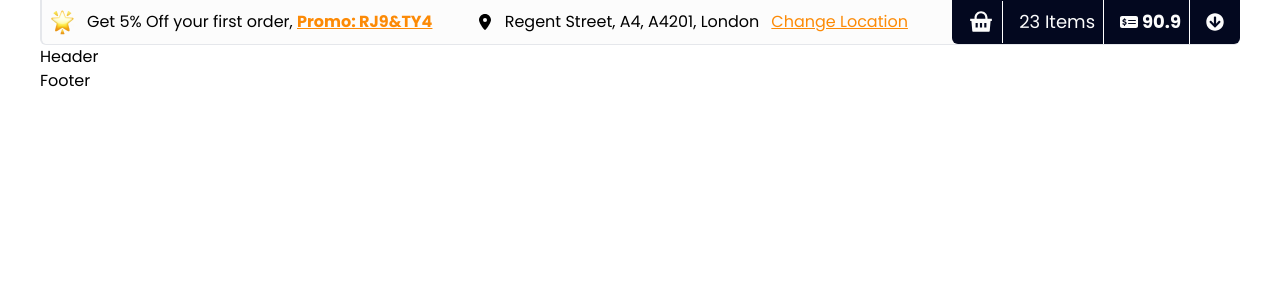
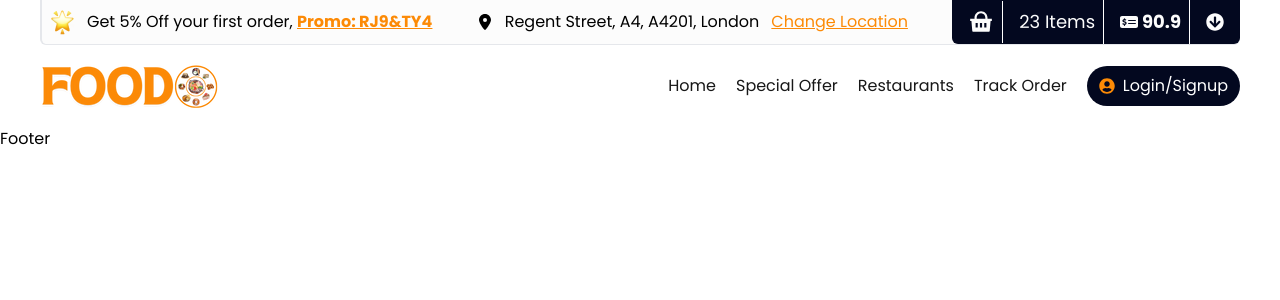
Before and after one commit to hasaanmumtaz6/foooddish, a Next.js app: page /components/Layout in a window 1280 px wide. Shown: the top 300 px of the page. Built offline with nearby package versions, Linux system fonts and the light colour scheme.

Commit message:
header code completed

```diff
--- a/pages/components/Header.tsx
+++ b/pages/components/Header.tsx
@@ -1,11 +1,29 @@
-import React from 'react'
+import Image from "next/image";
+import React from "react";
+import logo from "@/public/img/logo.png";
+import Link from "next/link";
+import { FaUserCircle } from "react-icons/fa";
 
 const Header = () => {
   return (
-    <header>
-      Header
+    <header className="header">
+      <Link href="/" className="logo-Box">
+        <Image src={logo} alt="logo" />
+      </Link>
+      <span className="tabs-Box">
+        <span className="tabs">
+          <Link href="/">Home</Link>
+          <Link href="/">Special Offer</Link>
+          <Link href="/">Restaurants</Link>
+          <Link href="/">Track Order</Link>
+        </span>
+        <span className="reg-log-btn">
+          <FaUserCircle />
+          <p>Login/Signup</p>
+        </span>
+      </span>
     </header>
-  )
-}
+  );
+};
 
-export default Header
+export default Header;
--- a/pages/components/Layout.tsx
+++ b/pages/components/Layout.tsx
@@ -15,10 +15,12 @@ const poppins = Poppins({
 
 const Layout = ({ children }: LayoutProps) => {
   return (
-    <main className={`${poppins.className} px-10`}>
-      <Navbar />
-      <Header />
-      {children}
+    <main className={poppins.className}>
+      <section className="layout">
+        <Navbar />
+        <Header />
+        <section className="main-content">{children}</section>
+      </section>
       <Footer />
     </main>
   );
--- a/styles/globals.css
+++ b/styles/globals.css
@@ -3,33 +3,61 @@
 @tailwind utilities;
 
 :root {
-  --background: #ffffff;
-  --foreground: #171717;
+  --background-primary: #fc8a06;
+  --background-secondry: #fcfcfc;
+  --background-third: #03081f;
+  --background-fourth: #D9D9D9;
+  --text-primary: #171717;
+  --text-secondry: #fc8a06;
+  --text-third: #fcfcfc;
 }
 
-*{
+* {
   padding: 0;
   margin: 0;
   box-sizing: border-box;
 }
-
+.layout {
+  @apply px-10 select-none;
+}
 /* navbar */
-.navbar{
-  @apply flex items-center justify-between select-none bg-[#fcfcfc] pl-2 rounded-b-md border-b-[1px] border-l-2 border-gray-200;
+.navbar {
+  @apply w-full flex items-center justify-between bg-[var(--background-secondry)] pl-2 rounded-b-md border-b-[1px] border-l-2 border-gray-200;
 }
-.offer-line-navbar, .location-line-navbar{
+.offer-line-navbar,
+.location-line-navbar {
   @apply flex items-center gap-3;
 }
-.promomo-code-navbar, .location-btn-navbar{
-  @apply text-[#fc8a06] underline cursor-pointer;
+.promomo-code-navbar,
+.location-btn-navbar {
+  @apply text-[var(--text-secondry)] underline cursor-pointer;
 }
-.wallet-line-navbar{
-  @apply px-2  flex items-center gap-2 w-fit rounded-b-md bg-[#03081f];
+.wallet-line-navbar {
+  @apply px-2  flex items-center gap-2 w-fit rounded-b-md bg-[var(--background-third)];
 }
-.wallet-line-cont, .wallet-line-cont2{
-  @apply flex items-center p-2 text-[#fcfcfc] text-lg gap-1;
+.wallet-line-cont,
+.wallet-line-cont2 {
+  @apply flex items-center p-2 text-[var(--text-third)] text-lg gap-1;
 }
-.wallet-line-cont{
+.wallet-line-cont {
   @apply border-r-[1px] border-white;
 }
 /* navbar */
+
+/* Header */
+.header {
+  @apply flex items-center gap-4 justify-between w-full py-4;
+}
+.tabs-Box {
+  @apply flex items-center justify-between gap-5;
+}
+.tabs {
+  @apply flex items-center gap-5 text-[var(--text-primary)];
+}
+.reg-log-btn {
+  @apply flex items-center gap-2 bg-[var(--background-third)] text-white px-3 py-2 rounded-full cursor-pointer;
+}
+.reg-log-btn svg {
+  @apply text-[var(--text-secondry)];
+}
+/* Header */
```
